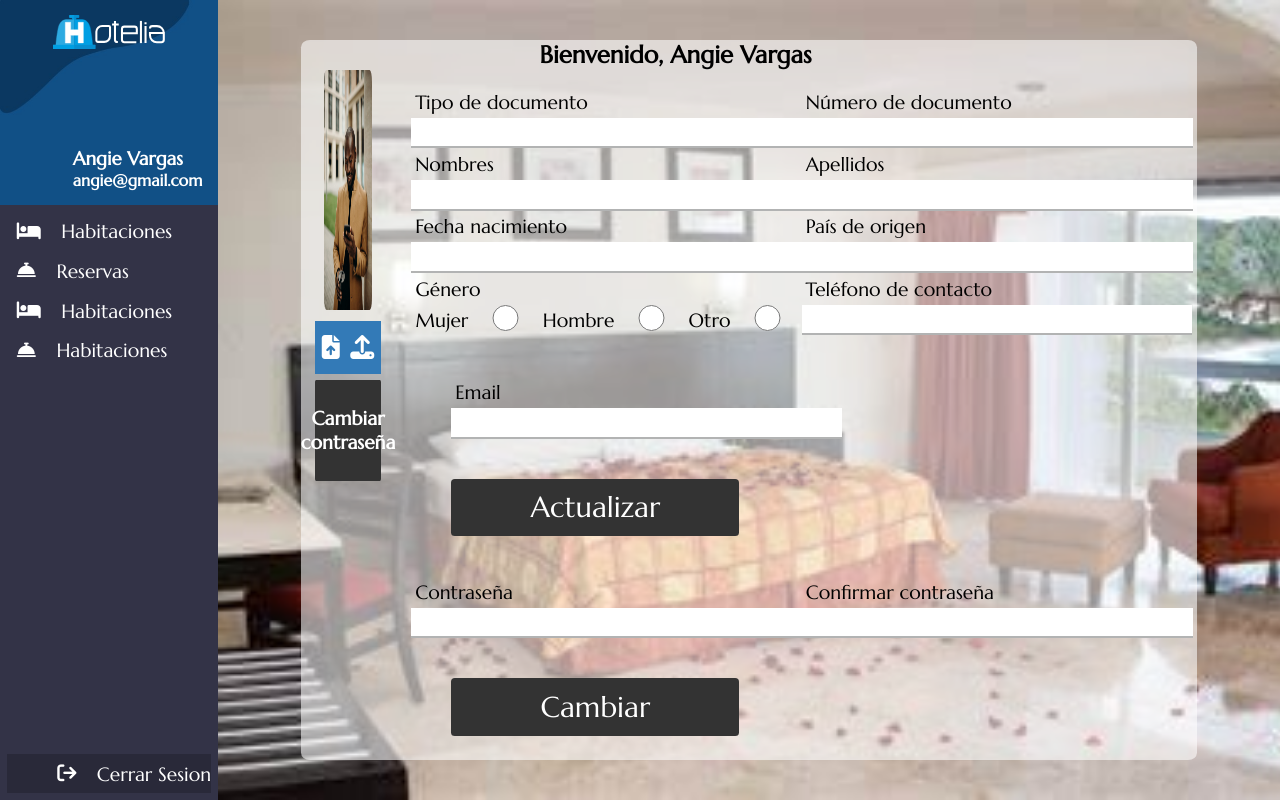
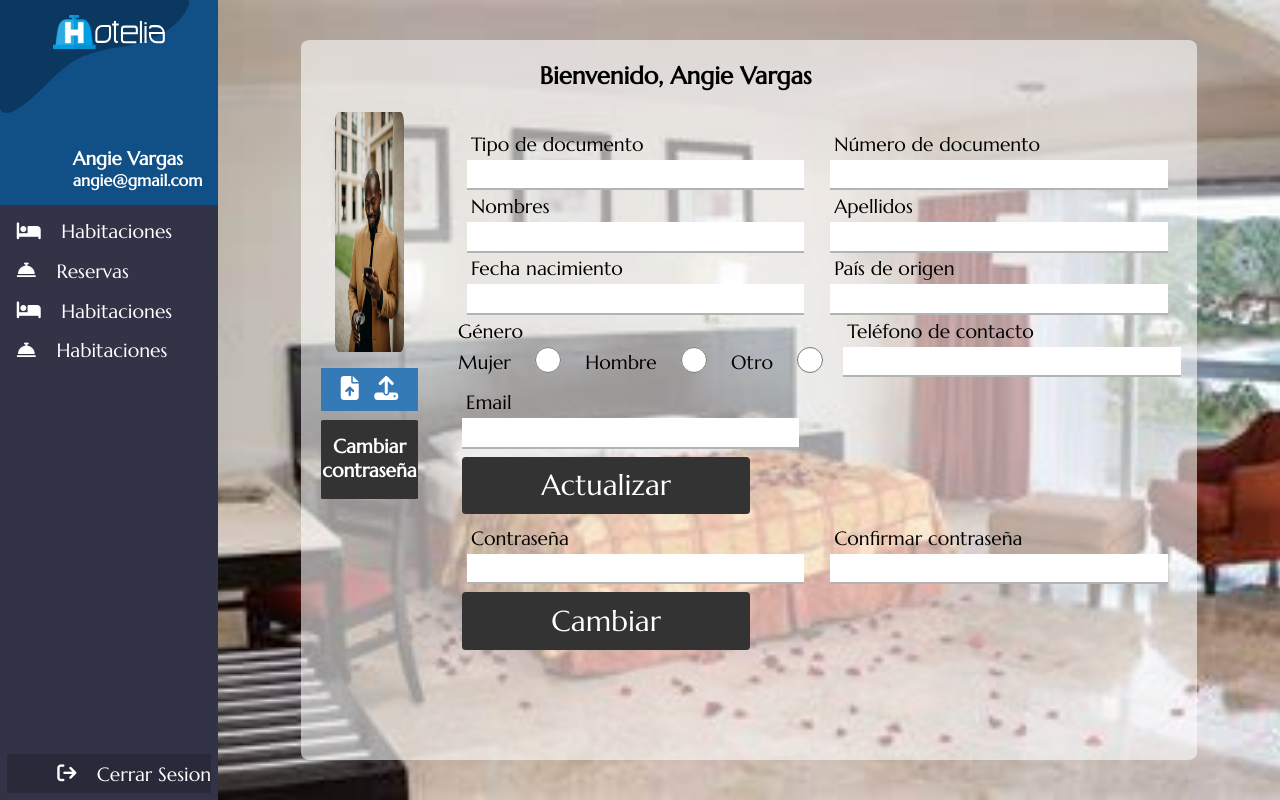
Before and after one commit to darocode/Taller_0, a plain HTML site: page dashboard.html in a window 1280 px wide. Drawn offline with Linux system fonts and the light colour scheme.

Commit message:
Arreglo Dashboard

```diff
--- a/css/dashboard.css
+++ b/css/dashboard.css
@@ -193,7 +193,7 @@ a{
 }
 
 .form input{
-    width: 29em;
+    width: 25em;
     height: 2em;
     border: none;
     border-bottom: 2px solid var(--gris);
@@ -211,7 +211,7 @@ a{
 
 .form-row-2{
     display: flex;
-    margin: 2.5em;
+    margin: 0.5em;
 }
 
 .form a{
```
